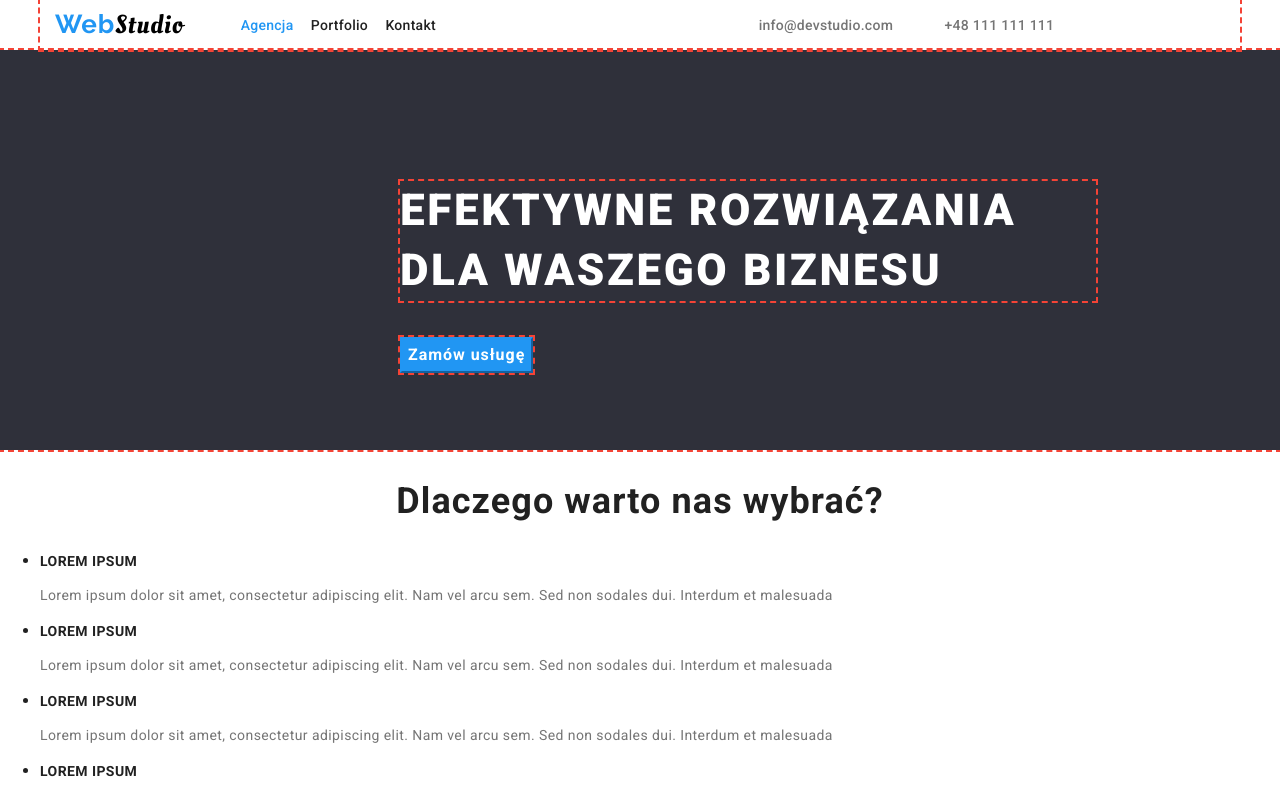
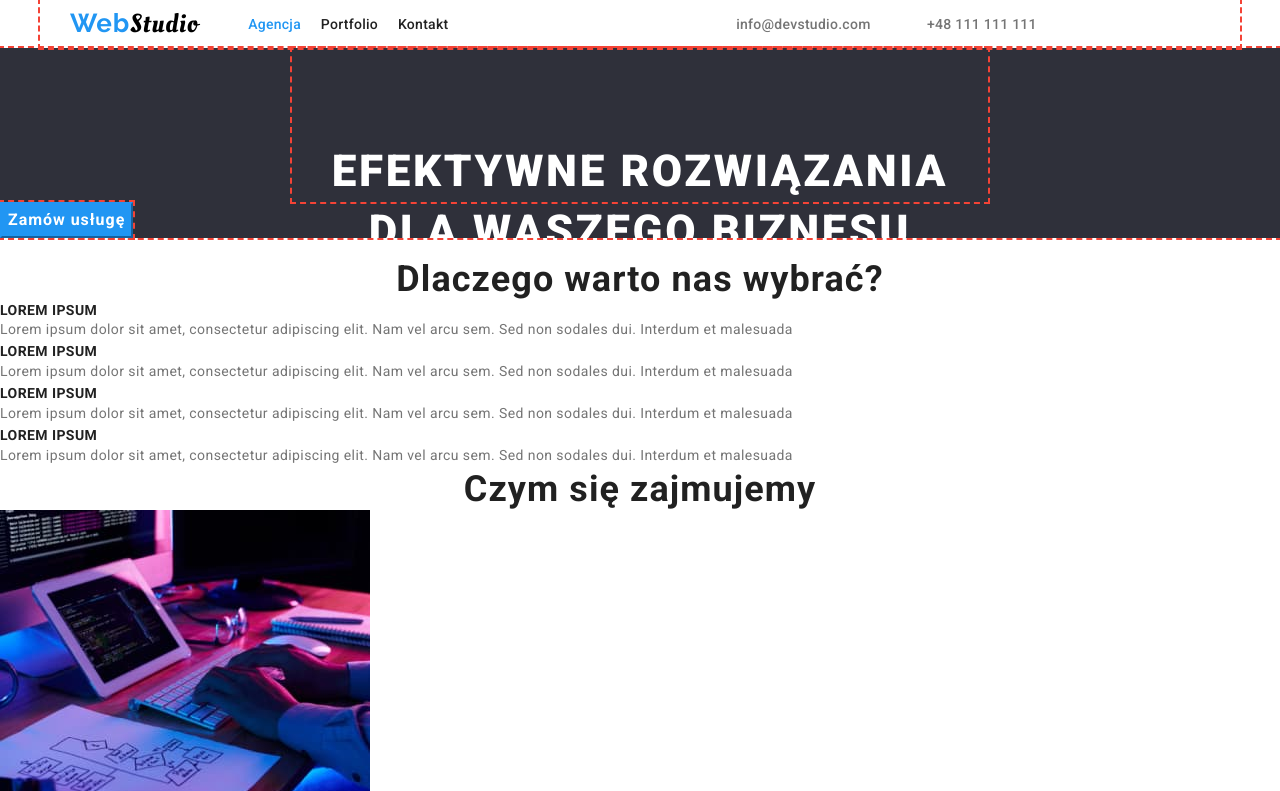
Before and after one commit to MonikaC1984/goit-markup-hw-03, a plain HTML site: page index.html in a window 1280 px wide. Shown: the top 791 px of the page. Drawn offline with nearby package versions, Linux system fonts and the light colour scheme.

Commit message:
poprawki

```diff
--- a/css/styles.css
+++ b/css/styles.css
@@ -7,6 +7,16 @@
   --background-color: #2f303a;
   --filter-color: #f5f4fa;
 }
+
+h1,
+h2,
+h3,
+p,
+ul {
+  margin: 0 0;
+  padding: 0 0;
+}
+
 body {
   font-family: "Roboto", sans-serif;
   color: var(--color-h2);
@@ -19,7 +29,6 @@ body {
 }
 .container {
   display: flex;
-  box-sizing: border-box;
   width: 100%;
   max-width: 1200px;
   padding: 0 15px;
@@ -29,6 +38,7 @@ body {
 
 .content-menu {
   display: flex;
+  padding: 15px 15px;
   justify-content: space-evenly;
   list-style: none;
   width: 270px;
@@ -37,6 +47,7 @@ body {
 
 .content-kontakt {
   display: flex;
+  padding: 15px 15px;
   justify-content: space-around;
   position: absolute;
   right: 200px;
@@ -47,7 +58,7 @@ body {
 
 .logo {
   display: flex;
-  margin: 0;
+  padding: 0 15px;
   justify-content: flex-start;
   align-items: center;
   text-decoration: none;
@@ -116,22 +127,15 @@ body {
 }
 
 .container-h1-button1 {
-  display: block;
-  box-sizing: border-box;
-  padding-top: 94px;
-  padding-bottom: 94px;
-  padding-left: 400px;
-  margin: 0;
-  max-width: 1600px;
-  align-items: center;
-  justify-content: center;
   width: 100%;
-  height: 400px;
   background-color: var(--background-color);
   outline: 2px dashed #f44336;
 }
 .h1 {
-  display: flex;
+  text-align: center;
+  margin: 0 auto;
+  padding-top: 94px;
+  padding-bottom: 60px;
   width: 696px;
   height: 120px;
   text-transform: uppercase;
```
